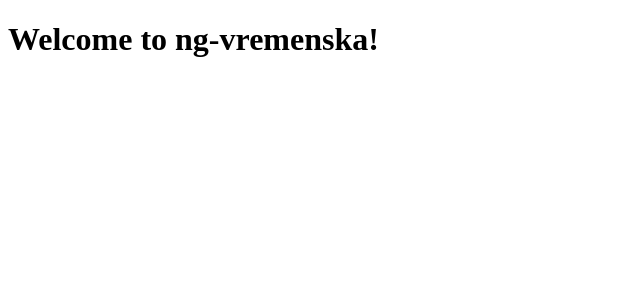
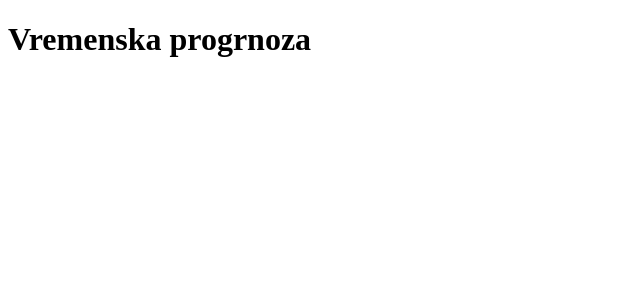
Before and after one commit to nikovrdoljak/ng-vremenska, an Angular app: page / in a window 1280 px wide. Shown: the top 300 px of the page, without its empty margins (0-640 px from the left). Built offline with nearby package versions, Linux system fonts and the light colour scheme.

Commit message:
Promjenjen naslov

```diff
--- a/angular.json
+++ b/angular.json
@@ -7,8 +7,8 @@
       "projectType": "application",
       "schematics": {
         "@schematics/angular:component": {
-          "inlineTemplate": true,
-          "inlineStyle": true,
+          "inlineTemplate": false,
+          "inlineStyle": false,
           "skipTests": true
         },
         "@schematics/angular:class": {
--- a/src/app/app.component.ts
+++ b/src/app/app.component.ts
@@ -6,12 +6,12 @@ import { RouterOutlet } from '@angular/router';
   standalone: true,
   imports: [RouterOutlet],
   template: `
-    <h1>Welcome to {{title}}!</h1>
+    <h1>{{title}}</h1>
 
     <router-outlet />
   `,
   styles: [],
 })
 export class AppComponent {
-  title = 'ng-vremenska';
+  title = 'Vremenska progrnoza';
 }
```
